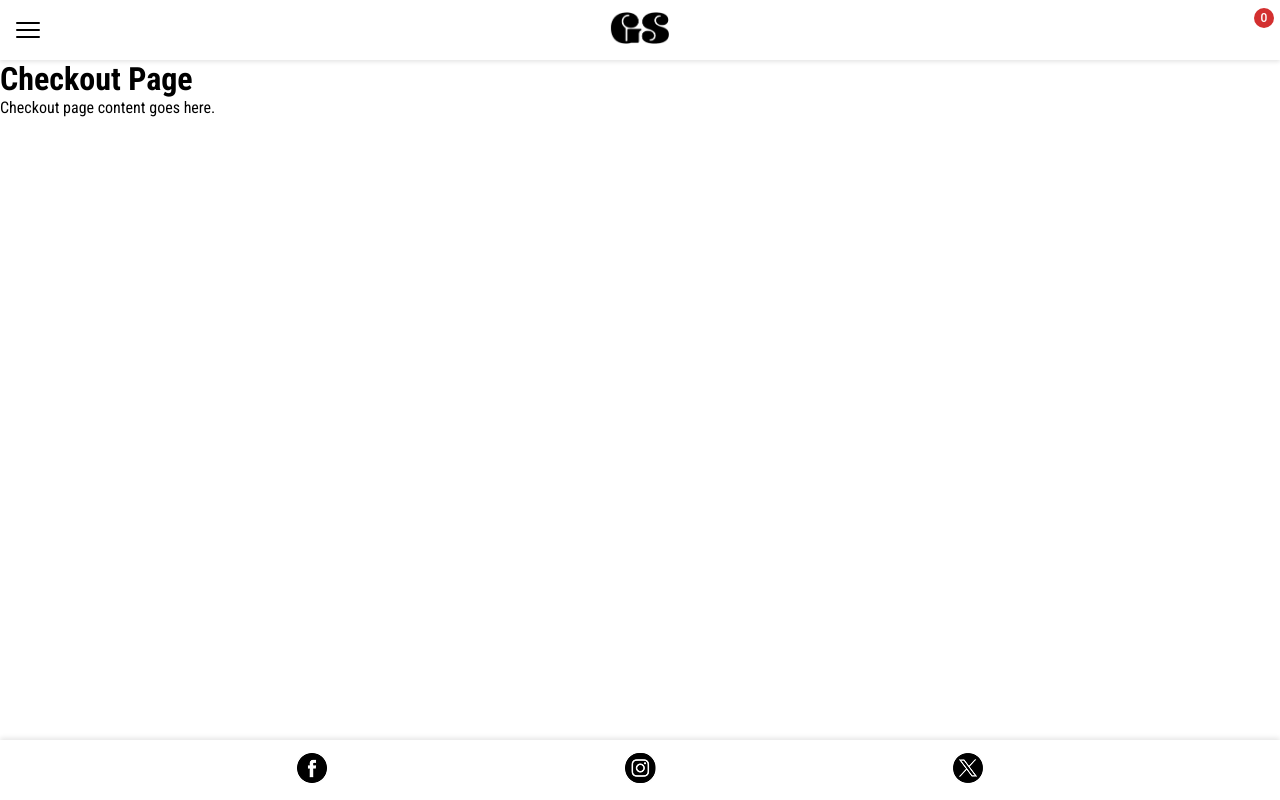
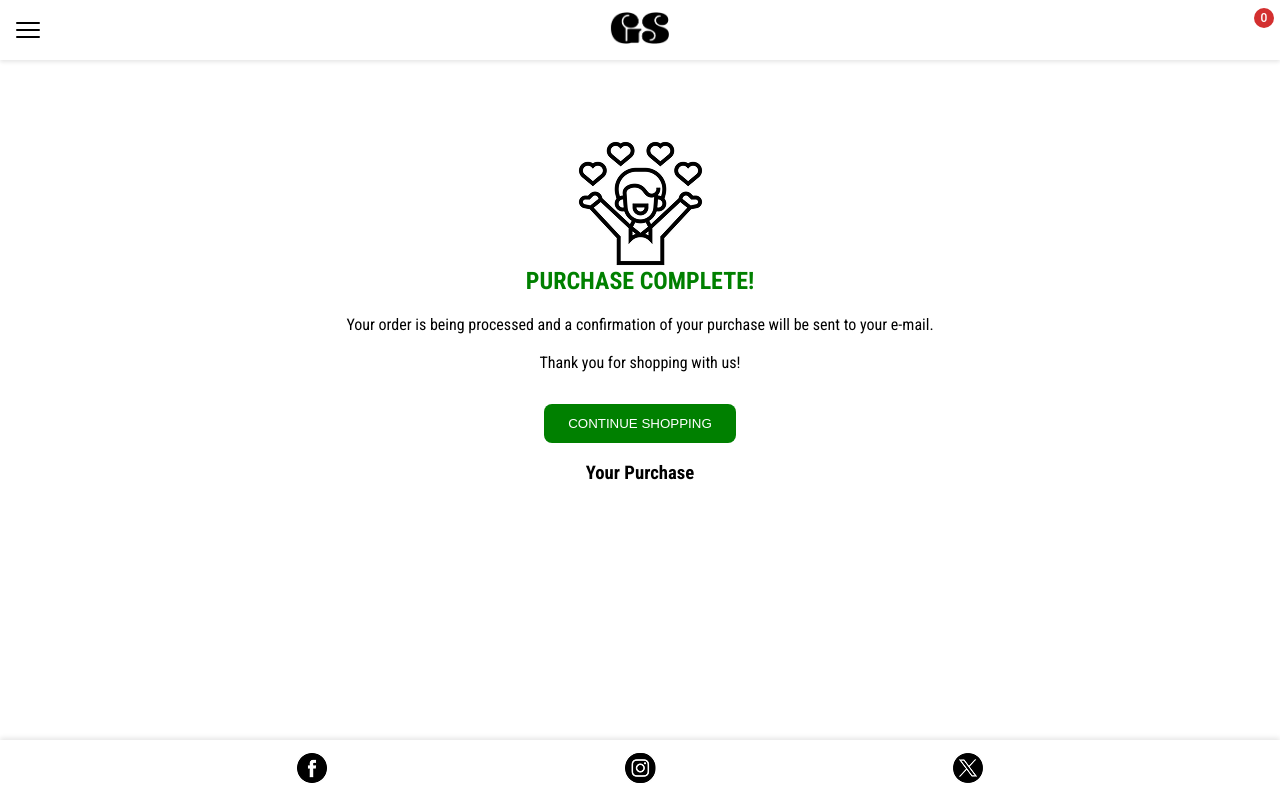
Before and after one commit to Sternax/GoodSoles-FullStack, a React (Vite) app in the folder client/: page /checkout in a window 1280 px wide. Built offline with nearby package versions, Linux system fonts and the light colour scheme; some icons are missing.

Commit message:
Enhance CheckoutPage: add styling, integrate cart items display, and implement continue shopping button

```diff
--- /dev/null
+++ b/client/src/pages/CheckoutPage.css
@@ -0,0 +1,59 @@
+.checkout-page {
+  margin-top: 60px;
+  display: flex;
+  flex-direction: column;
+  align-items: center;
+  justify-content: center;
+  text-align: center;
+  padding: 20px;
+}
+
+.checkout-page h2 {
+  margin-bottom: 20px;
+  color: green;
+}
+
+.checkout-page h3 {
+  margin-bottom: 10px;
+}
+
+.checkout-page a {
+  text-decoration: none;
+  color: white;
+}
+
+.checkout-page button {
+  display: block;
+  margin: 2rem auto 0;
+  padding: 0.75rem 1.5rem;
+  background-color: green;
+  color: white;
+  text-align: center;
+  text-decoration: none;
+  border-radius: 8px;
+  font-weight: 500;
+  width: fit-content;
+  border: none;
+}
+
+#purchased-item {
+  display: flex;
+  flex-direction: column;
+  align-items: center;
+  justify-content: center;
+  margin-bottom: 20px;
+  box-shadow: 0 4px 8px rgba(0, 0, 0, 0.1);
+  padding: 20px;
+  border-radius: 8px;
+  width: 200px;
+}
+
+#purchased-item-title {
+  font-size: 1.1em;
+  margin-bottom: 10px;
+}
+
+#purchased-item-image {
+  width: 100px;
+  height: auto;
+}
--- a/client/src/pages/CheckoutPage.tsx
+++ b/client/src/pages/CheckoutPage.tsx
@@ -1,8 +1,34 @@
+import './CheckoutPage.css';
+import { useCart } from '../components/CartContext';
+import { Link } from 'react-router-dom';
+
 const CheckoutPage = () => {
+  const { cart } = useCart();
+
   return (
-    <div>
-      <h1>Checkout Page</h1>
-      <p>Checkout page content goes here.</p>
+    <div className="checkout-page">
+      <img src="checkout-success.png" alt="Checkout Successful" />
+      <h2>PURCHASE COMPLETE!</h2>
+      <p>
+        Your order is being processed and a confirmation of your purchase will
+        be sent to your e-mail.
+      </p>
+      <br />
+      <p>Thank you for shopping with us!</p>
+      <button>
+        <Link to={'/'}>CONTINUE SHOPPING</Link>
+      </button>
+      <br />
+      <h3>Your Purchase</h3>
+      {cart.map((item) => (
+        <div id="purchased-item" key={item.id}>
+          <img id="purchased-item-image" src={item.image} alt="" />
+          <p id="purchased-item-title">
+            {item.brand} {item.model}
+          </p>
+          <p>Quantity: {item.quantity}</p>
+        </div>
+      ))}
     </div>
   );
 };
```
Also changed, not shown: client/public/checkout-success.png (added).
